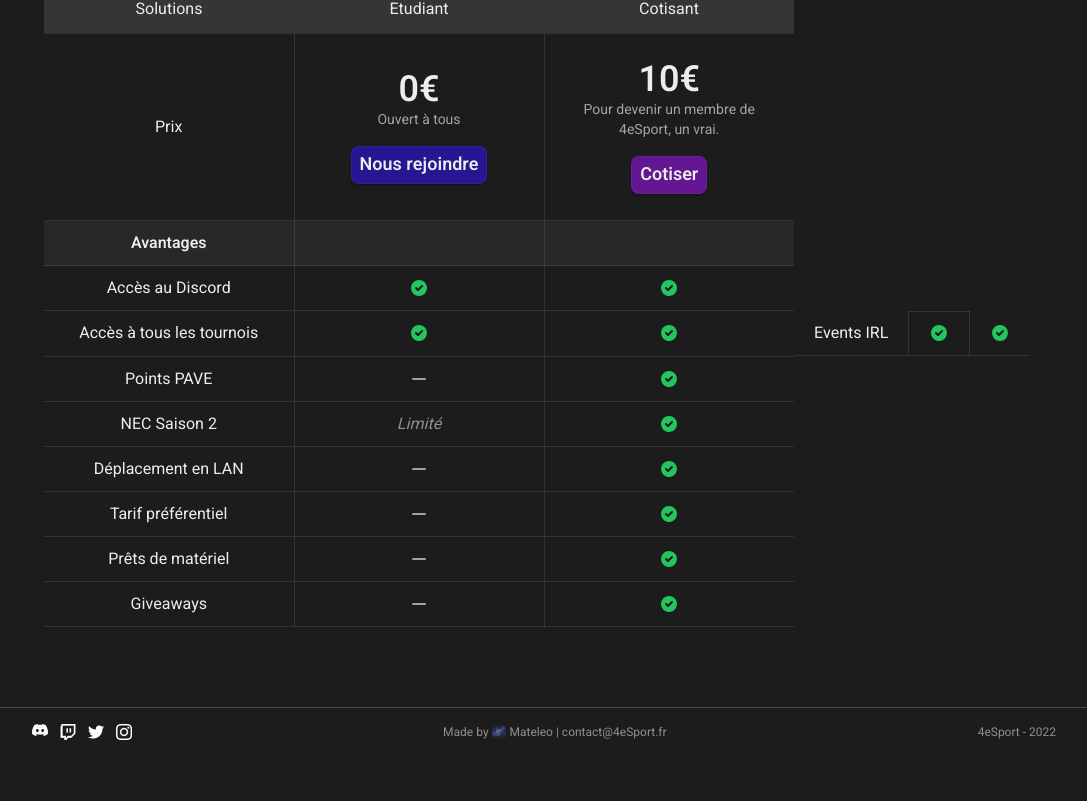
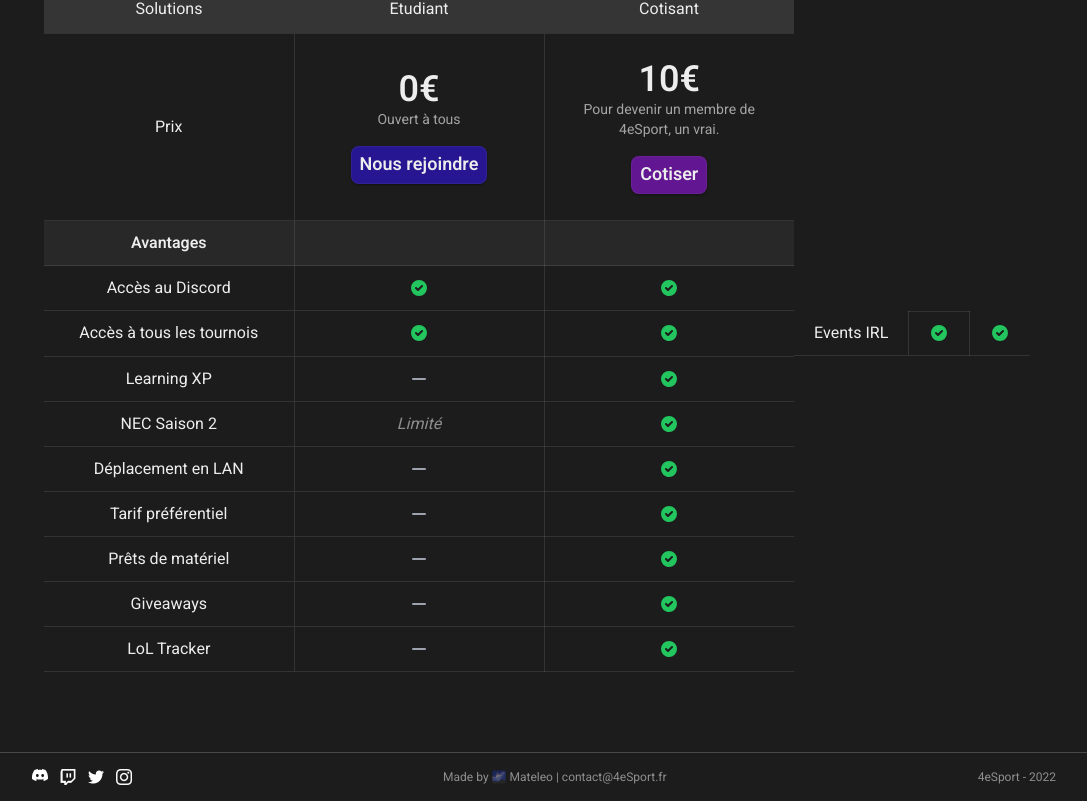
Before and after one commit to Mateleo/4eSport, a Vue app in the folder site/: page /cotisation in a window 1280 px wide. Shown: the part 331-1132 px from the top of the page, without its empty margins (96-1183 px from the left). Before the commit the page ends 1087 px from the top, so only its background shows below. Built offline with nearby package versions, Linux system fonts and the light colour scheme.

Commit message:
LoL Tracker

```diff
--- a/site/src/views/CotisationView.vue
+++ b/site/src/views/CotisationView.vue
@@ -161,7 +161,7 @@ let display = ref(true);
         </tr>
         </tr>
         <tr>
-          <th>Points PAVE</th>
+          <th>Learning XP</th>
           <td>
             <svg
               class="text-gray-400 h-5 w-5"
@@ -338,6 +338,38 @@ let display = ref(true);
             </svg>
           </td>
         </tr>
+        <tr>
+          <th>LoL Tracker</th>
+          <td>
+            <svg
+              class="text-gray-400 h-5 w-5"
+              xmlns="http://www.w3.org/2000/svg"
+              viewBox="0 0 20 20"
+              fill="currentColor"
+              aria-hidden="true"
+            >
+              <path
+                fill-rule="evenodd"
+                d="M3 10a1 1 0 011-1h12a1 1 0 110 2H4a1 1 0 01-1-1z"
+                clip-rule="evenodd"
+              ></path>
+            </svg>
+          </td>
+          <td>
+            <svg
+              class="h-5 w-5 text-green-500"
+              xmlns="http://www.w3.org/2000/svg"
+              viewBox="0 0 20 20"
+              fill="currentColor"
+            >
+              <path
+                fill-rule="evenodd"
+                d="M10 18a8 8 0 100-16 8 8 0 000 16zm3.707-9.293a1 1 0 00-1.414-1.414L9 10.586 7.707 9.293a1 1 0 00-1.414 1.414l2 2a1 1 0 001.414 0l4-4z"
+                clip-rule="evenodd"
+              ></path>
+            </svg>
+          </td>
+        </tr>
       </tbody>
     </table>
   </main>
```
